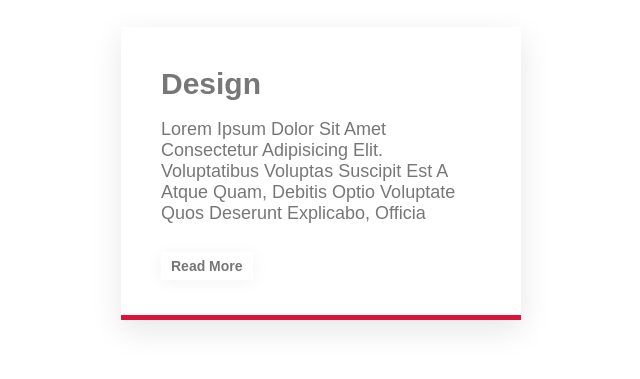
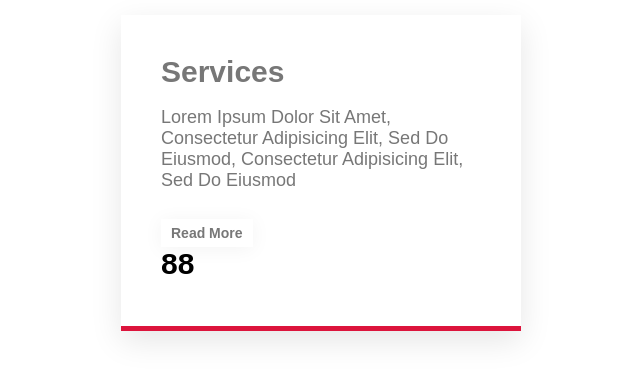
Before and after one commit to emilipothese/animations-css, a plain HTML site: page cards-effect/background-border/index.html in a window 1280 px wide. Shown: the part 227-606 px from the top of the page, without its empty margins (319-959 px from the left). Drawn offline with Linux system fonts and the light colour scheme.

Commit message:
Add html

```diff
--- a/cards-effect/background-border/index.html
+++ b/cards-effect/background-border/index.html
@@ -13,16 +13,17 @@
 
   <body>
     <div class="card">
-      <div class="content">
-        <h2>Design</h2>
-        <p>Lorem ipsum dolor sit amet
-          consectetur adipisicing elit.
-          Voluptatibus voluptas suscipit est
-          a atque quam, debitis optio voluptate
-          quos deserunt explicabo, officia </p>
-          <a href="#">Read more</a>
-      </div>
-    </div>
+		<div class="face face1">
+			<div class="content">
+				<h2>services</h2>
+				<p>Lorem ipsum dolor sit amet, consectetur adipisicing elit, sed do eiusmod, consectetur adipisicing elit, sed do eiusmod</p>
+				<a href="#">read more</a>
+			</div>
+		</div>
+		<div class="face face2">
+			<h2>88</h2>
+		</div>
+	</div>
   </body>
 
 </html>
```
Also changed, not shown: 1 other file.
